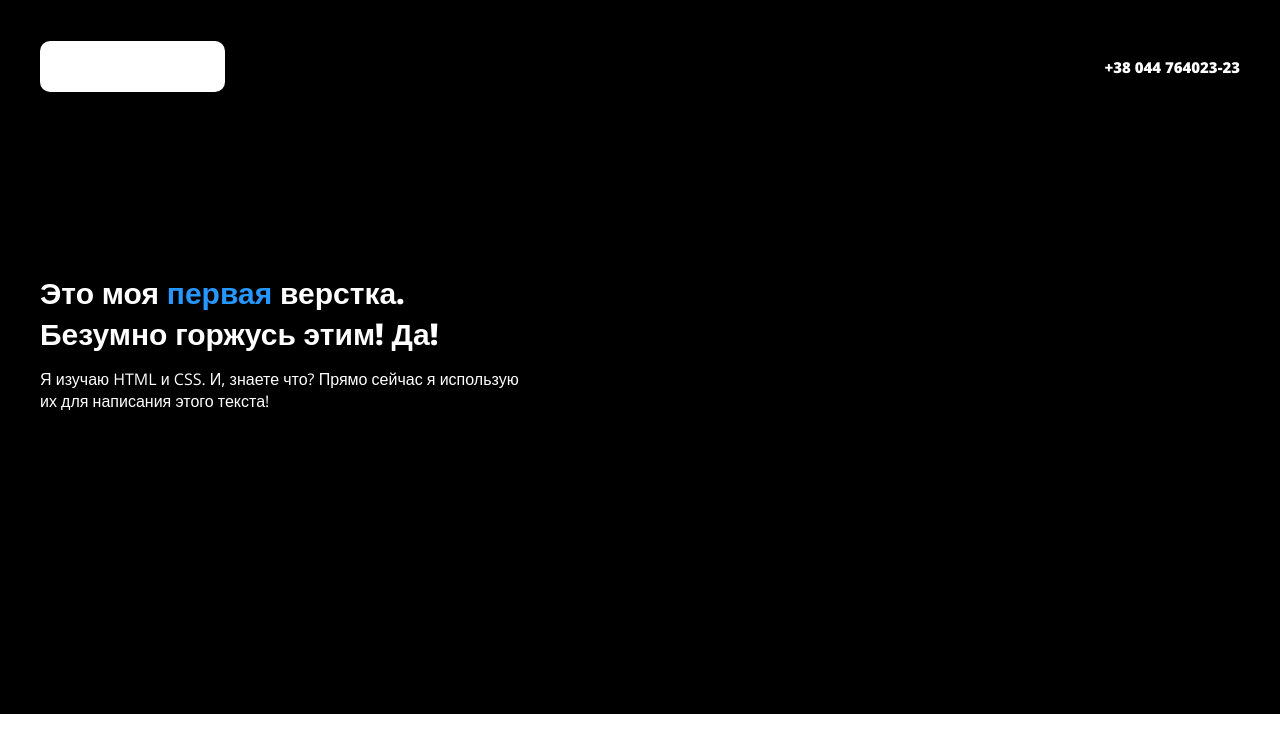
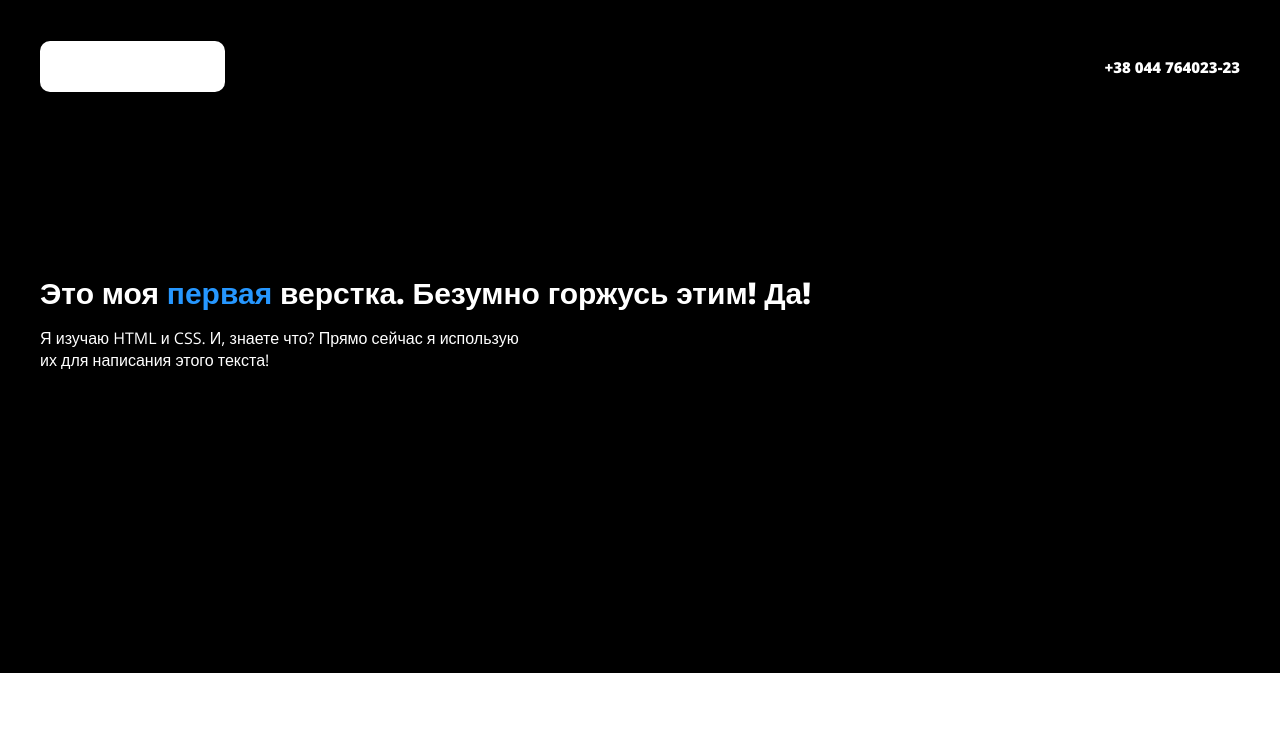
Before and after one commit to NekitWebDevelop/mylay, a plain HTML site: page index.html in a window 1280 px wide. Drawn offline with nearby package versions, Linux system fonts and the light colour scheme.

Commit message:
Update index.html

```diff
--- a/index.html
+++ b/index.html
@@ -16,7 +16,7 @@
 				<a href="" class="tel">+38 044 764023-23</a>
 			</div>
 		  	<div class="text">
-		  		<h1 class="paragraph">Это моя <span>первая</span> верстка. <br> Безумно горжусь этим! Да! </h1>
+		  		<h1 class="paragraph">Это моя <span>первая</span> верстка. Безумно горжусь этим! Да! </h1>
 		  		<p>Я изучаю HTML и CSS. И, знаете что? Прямо сейчас я использую их для написания этого текста!</p>
 		  	</div>
 		</div>
```
